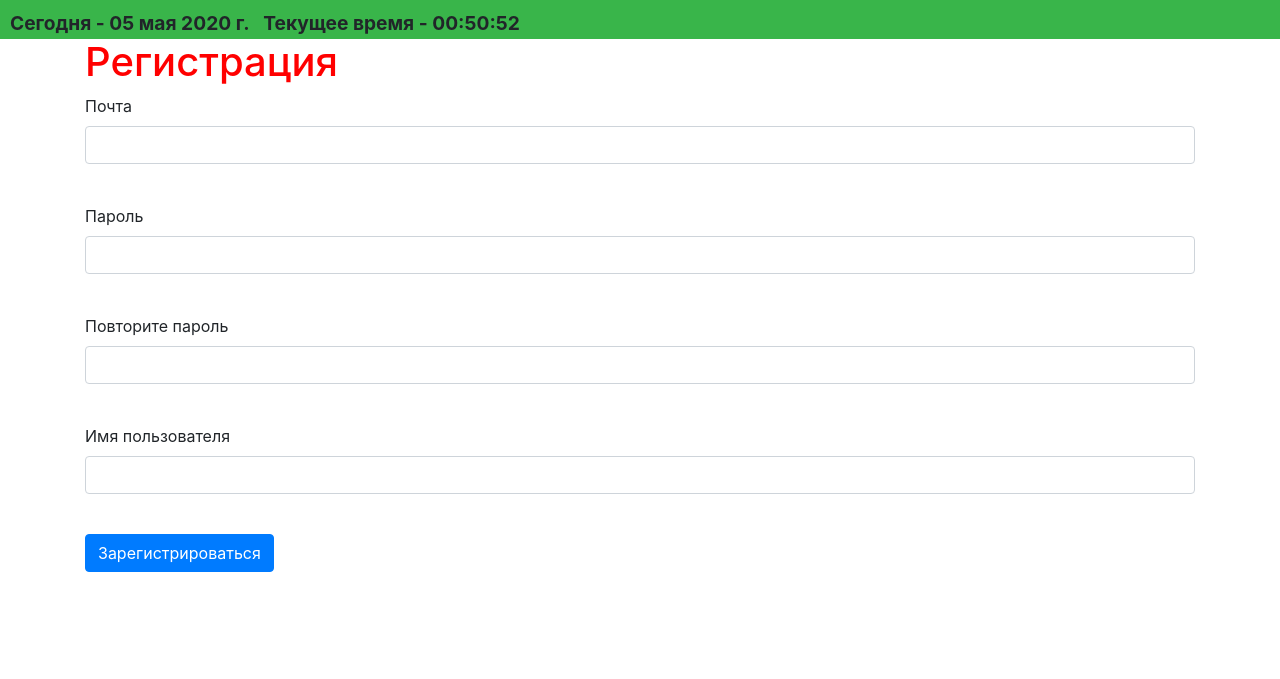
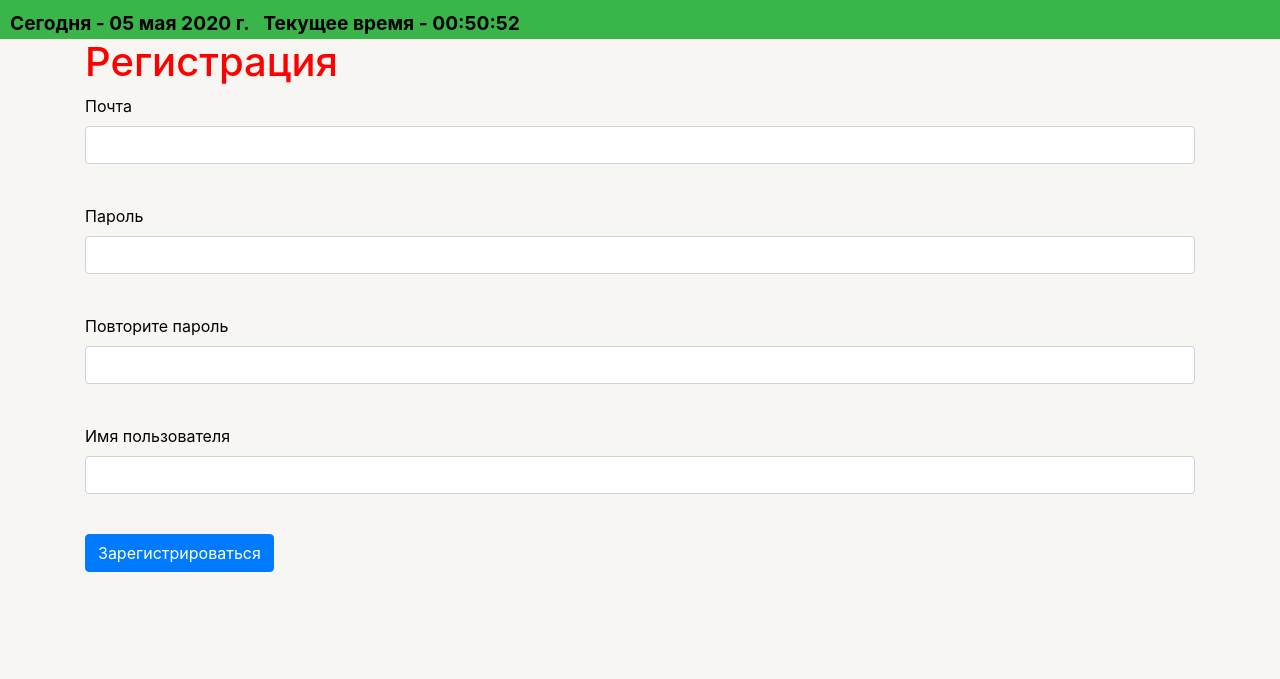
Before and after one commit to MishaVatulich/web_project, a Flask app: page /register in a window 1280 px wide. Shown: the part 61-740 px from the top of the page. Run offline with Flask 2, Linux system fonts and the light colour scheme; some libraries are stand-ins or nearby versions.

Commit message:
Update register.html

```diff
--- a/templates/register.html
+++ b/templates/register.html
@@ -5,7 +5,14 @@
     .colortext {
      color: red; /* Красный цвет выделения */
    }
+   #body-up {
+        background: #f7f6f2 url(https://avatars.mds.yandex.net/get-pdb/1623506/29ac3087-3064-47ef-9fad-aabc43972b3e/s1200);
+        color: #000;
+        background-repeat: repeat;
+        background-size: cover;
+    }
 </style>
+<body id="body-up">
 <h1><span class="colortext">Регистрация</span></h1>
 <form action="" method="post">
     {{ form.hidden_tag() }}
@@ -49,4 +56,5 @@
     <p>{{ form.submit(type="submit", class="btn btn-primary") }}</p>
     {{message}}
 </form>
+</body>
 {% endblock %}
```
